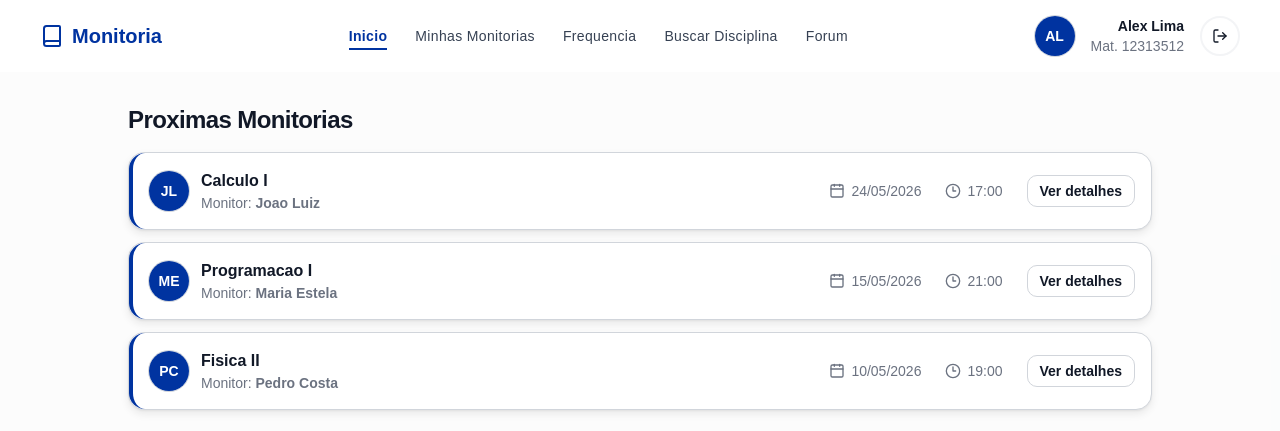
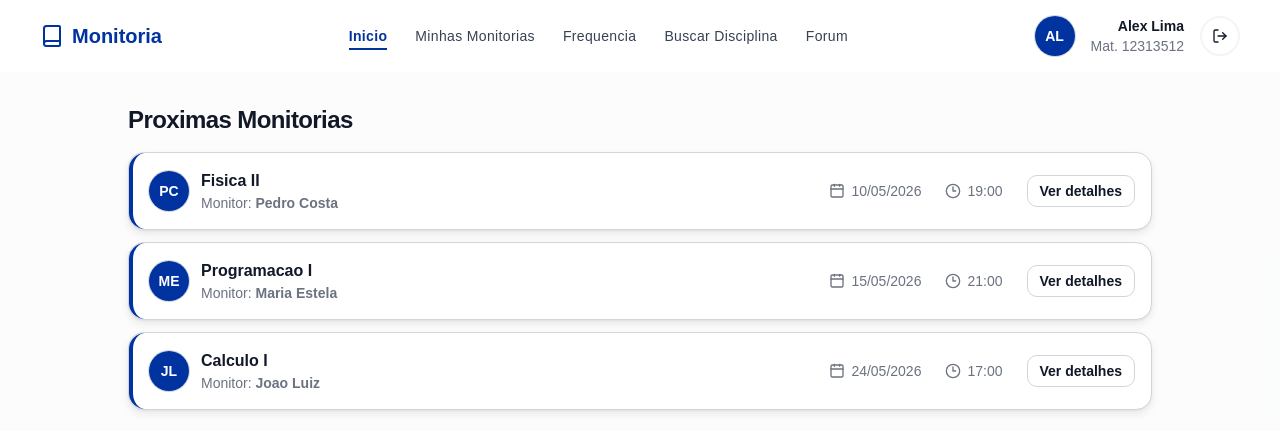
Before and after one commit to Jv1ctor/monitoria-app-web, a React (Vite) app: page /student/dashboard in a window 1280 px wide. Shown: the top 431 px of the page. Built offline with nearby package versions, Linux system fonts and the light colour scheme.

Commit message:
refactor: correcao pedidas no pr 14

```diff
--- /dev/null
+++ b/src/lib/data-format.lib.ts
@@ -0,0 +1,26 @@
+const formatData = (dataISO: string) =>
+    new Intl.DateTimeFormat("pt-BR", {
+        day: "2-digit",
+        month: "2-digit",
+        year: "numeric",
+    }).format(new Date(dataISO))
+
+const formatHora = (dataISO: string) =>
+    new Intl.DateTimeFormat("pt-BR", {
+        hour: "2-digit",
+        minute: "2-digit",
+        hour12: false,
+    }).format(new Date(dataISO))
+
+const hoje = (dataISO: string) => {
+    const data = new Date(dataISO)
+    const hoje = new Date()
+
+    return (
+        data.getDate() === hoje.getDate() &&
+        data.getMonth() === hoje.getMonth() &&
+        data.getFullYear() === hoje.getFullYear()
+    )
+}
+
+export { formatData, formatHora, hoje }
--- a/src/pages/student/Dashboard.tsx
+++ b/src/pages/student/Dashboard.tsx
@@ -5,18 +5,12 @@ import { Avatar, AvatarFallback } from "@/components/ui/avatar"
 import { Button } from "@/components/ui/button"
 import { EmptyState } from "@/components/shared/empty-state"
 import { Badge } from "@/components/ui/badge"
+import type { Monitoring } from "@/types/student/Monitoring.type"
+import { formatData, formatHora, hoje } from "@/lib/data-format.lib"
 
-type Monitoria = {
-    id: number;
-    disciplina: string;
-    monitorNome: string;
-    monitorIniciais: string;
-    monitorAvatarUrl?: string;
-    dataISO: string;  //todo: verificar formato
 
-}
 
-const MOCK_MONITORIAS: Monitoria[] = [
+const MOCK_MONITORING: Monitoring[] = [
     {
         id: 1,
         disciplina: "Calculo I",
@@ -41,35 +35,12 @@ const MOCK_MONITORIAS: Monitoria[] = [
     },
 ]
 
-const formatData = (dataISO: string) =>
-    new Intl.DateTimeFormat("pt-BR", {
-        day: "2-digit",
-        month: "2-digit",
-        year: "numeric",
-    }).format(new Date(dataISO))
 
-const formatHora = (dataISO: string) =>
-    new Intl.DateTimeFormat("pt-BR", {
-        hour: "2-digit",
-        minute: "2-digit",
-        hour12: false,
-    }).format(new Date(dataISO))
-
-const hoje = (dataISO: string) => {
-    const data = new Date(dataISO)
-    const hoje = new Date()
-
-    return (
-        data.getDate() === hoje.getDate() &&
-        data.getMonth() === hoje.getMonth() &&
-        data.getFullYear() === hoje.getFullYear()
-    )
-}
 
 
 const Dashboard = () => {
     const monitoriasOrdenadas = useMemo(() => {
-        return [...MOCK_MONITORIAS].sort((a, b) => new Date(b.dataISO).getTime() - new Date(a.dataISO).getTime())
+        return [...MOCK_MONITORING].sort((a, b) => new Date(a.dataISO).getTime() - new Date(b.dataISO).getTime())
     }, [])
     return (
         <div className="min-h-svh bg-muted/30 px-4 py-6 md:px-8 md:py-8">
--- a/src/router.tsx
+++ b/src/router.tsx
@@ -17,8 +17,8 @@ export const router = createBrowserRouter([
     element: <DesignSystem />,
   },
   {
-    path: "/student/dashboard",
+    path: "/student",
     element: <DashboardLayout />,
-    children: [{ index: true, element: <Dashboard /> }],
+    children: [{ path: "dashboard", index: true, element: <Dashboard /> }],
   }
 ])
--- /dev/null
+++ b/src/types/student/Monitoring.type.ts
@@ -0,0 +1,11 @@
+type Monitoring = {
+    id: number;
+    disciplina: string;
+    monitorNome: string;
+    monitorIniciais: string;
+    monitorAvatarUrl?: string;
+    dataISO: string;  //todo: verificar formato
+
+}
+
+export type { Monitoring }
```
